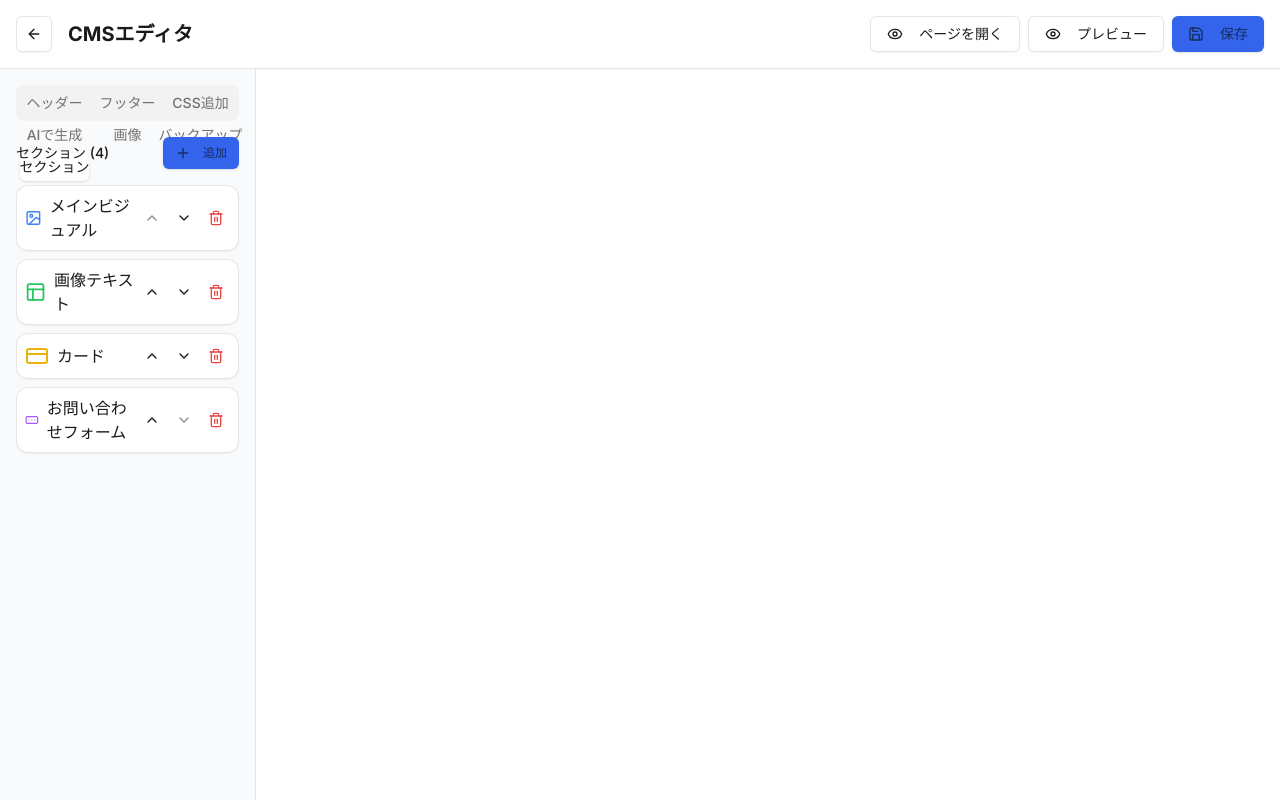
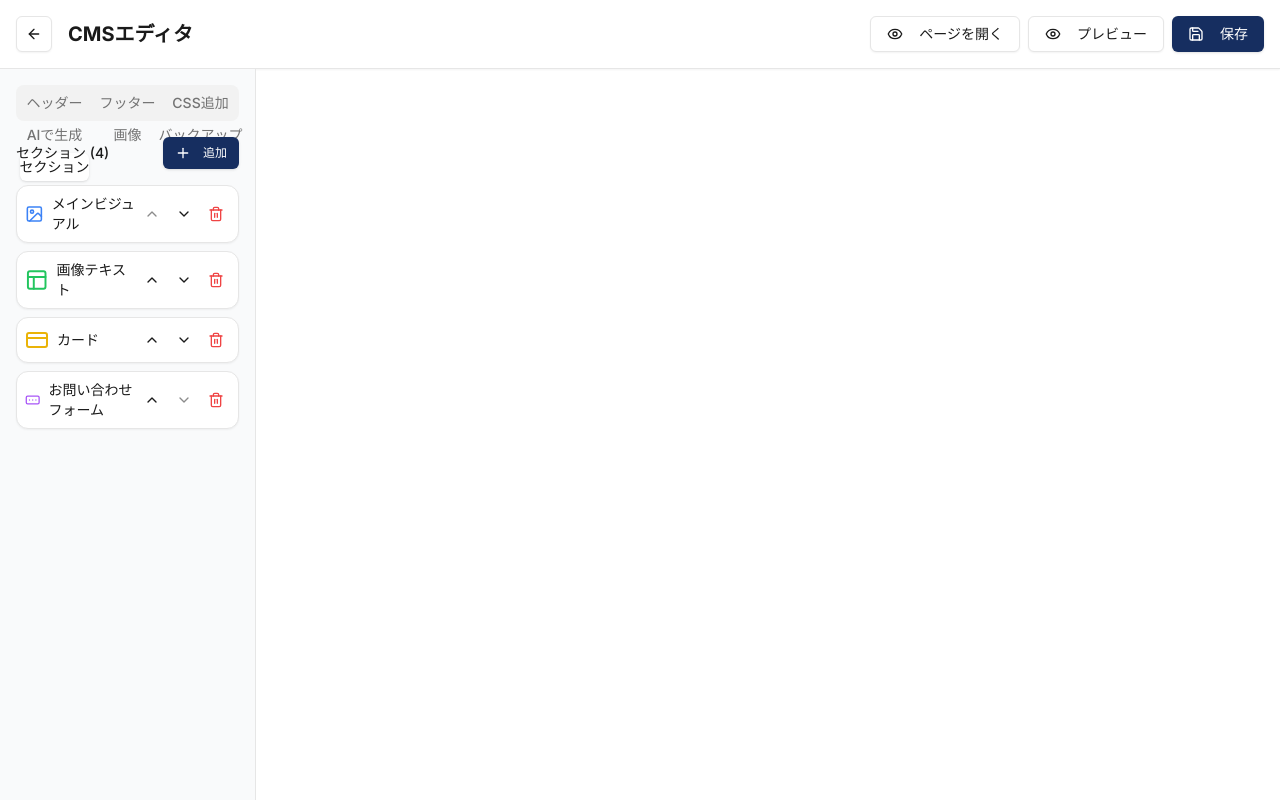
Before and after one commit to yuremono/next.js.cms, a Next.js app: page /editor in a window 1280 px wide. Built offline with nearby package versions, Linux system fonts and the light colour scheme; no server answers; the database is empty.

Commit message:
UI変更: primaryカラーを紺色に変更・セクション名をtext-smに変更

```diff
--- a/app/globals.css
+++ b/app/globals.css
@@ -10,8 +10,8 @@
     --card-foreground: 0 0% 10%;
     --popover: 0 0% 100%;
     --popover-foreground: 0 0% 10%;
-    --primary: 224 82% 56%;
-    --primary-foreground: 220 63% 23%;
+    --primary: 220 63% 23%;
+    --primary-foreground: 0 0% 100%;
     --secondary: 0 0% 95%;
     --secondary-foreground: 0 0% 10%;
     --muted: 0 0% 95%;
@@ -22,7 +22,7 @@
     --destructive-foreground: 0 0% 100%;
     --border: 0 0% 90%;
     --input: 0 0% 90%;
-    --ring: 224 82% 56%;
+    --ring: 220 63% 23%;
     --radius: 0.5rem;
   }
 
@@ -33,8 +33,8 @@
     --card-foreground: 0 0% 98%;
     --popover: 0 0% 12%;
     --popover-foreground: 0 0% 98%;
-    --primary: 224 82% 56%;
-    --primary-foreground: 220 63% 23%;
+    --primary: 220 63% 23%;
+    --primary-foreground: 0 0% 100%;
     --secondary: 0 0% 18%;
     --secondary-foreground: 0 0% 98%;
     --muted: 0 0% 18%;
@@ -45,7 +45,7 @@
     --destructive-foreground: 0 0% 100%;
     --border: 0 0% 24%;
     --input: 0 0% 24%;
-    --ring: 224 82% 56%;
+    --ring: 220 63% 23%;
   }
 }
 
--- a/components/SortableSections.tsx
+++ b/components/SortableSections.tsx
@@ -79,7 +79,7 @@ export function SortableSections({
 					<div className="flex items-center justify-between">
 						<div className="flex items-center">
 							{getSectionIcon(section)}
-							<span className="text-base">
+							<span className="text-sm">
 								{getSectionTitle(section)}
 							</span>
 						</div>
```
